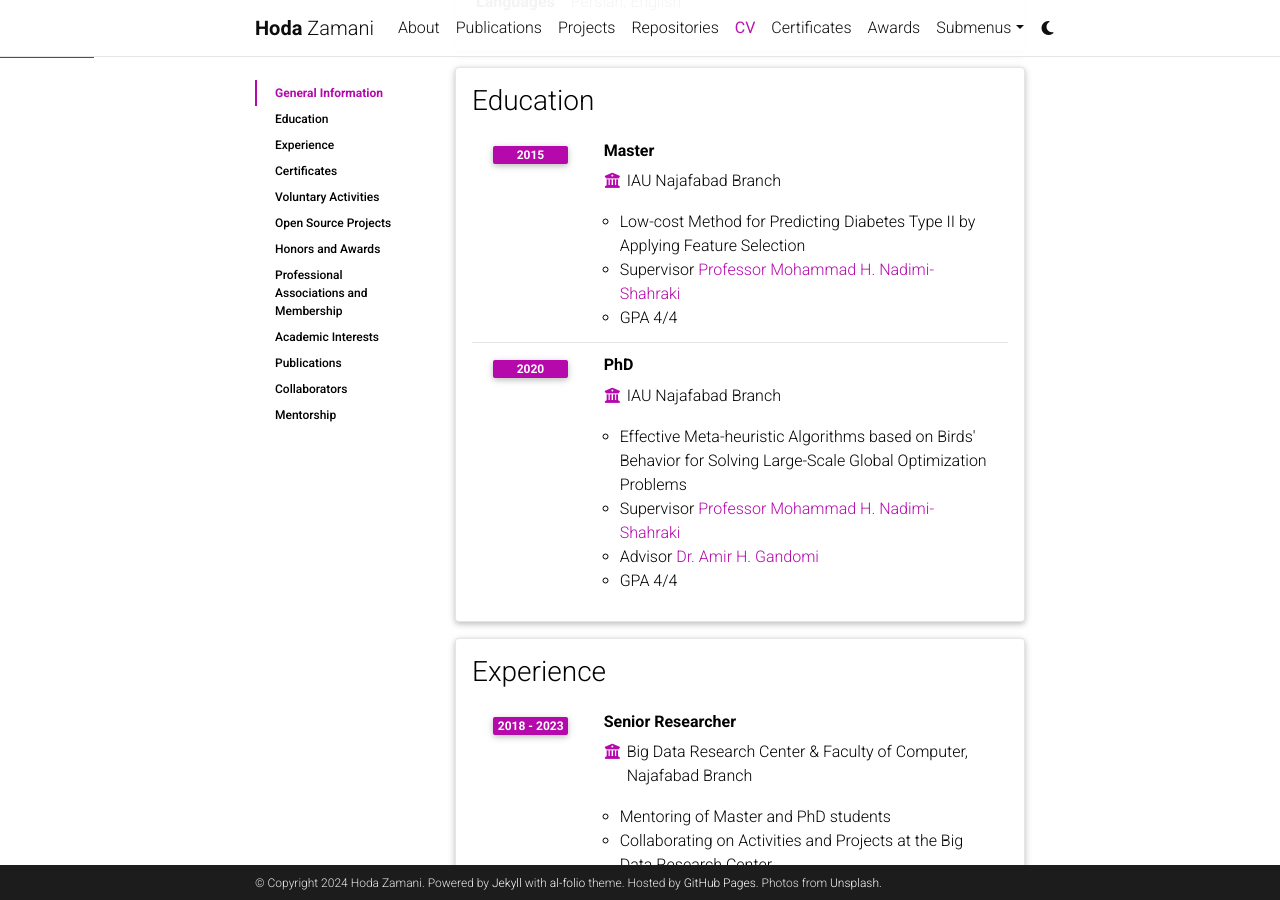
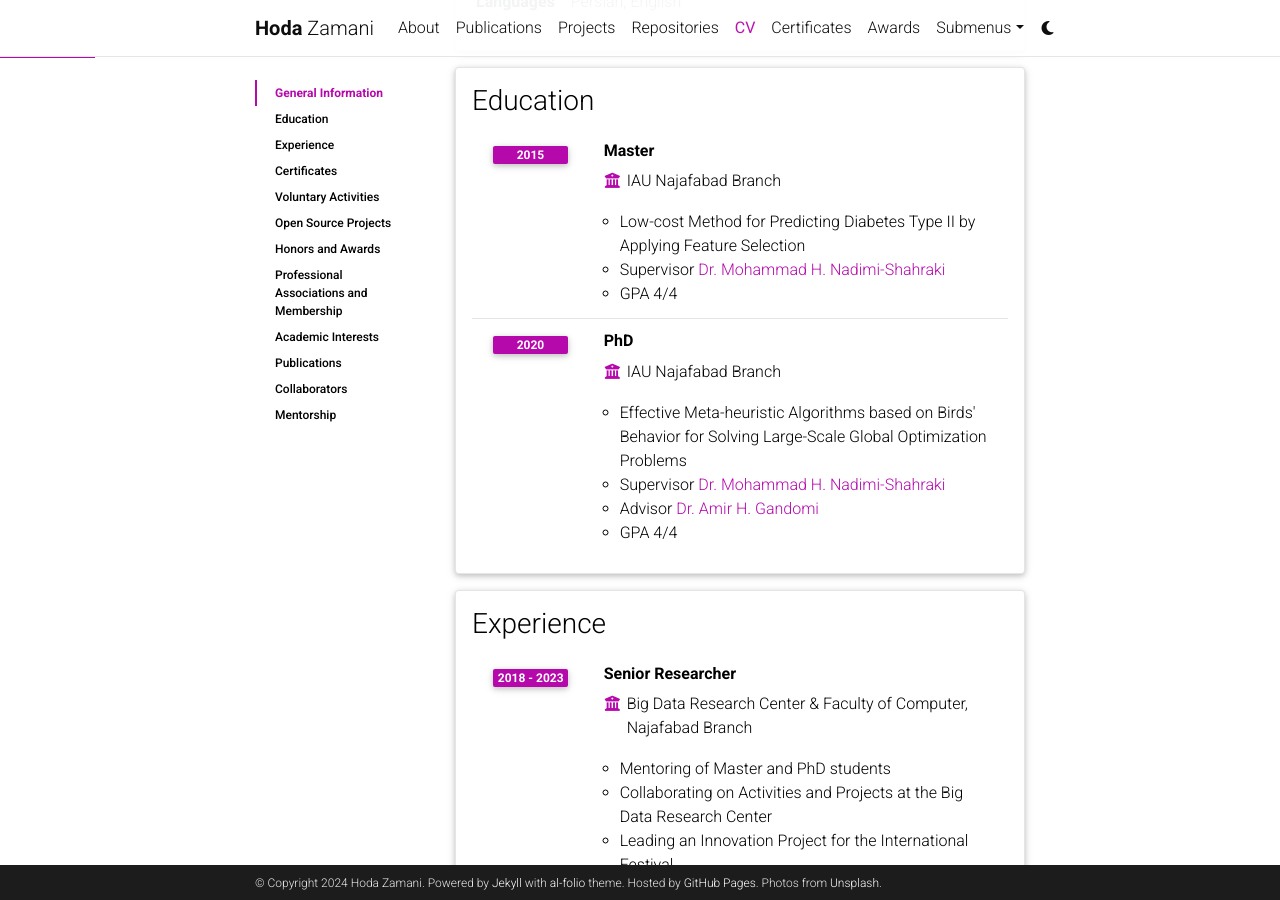
Before and after one commit to HodaZamani/HodaZamani.github.io, a Jekyll site: the page built from _pages/cv.md, in a window 1280 px wide and 900 px high, scrolled down 323 px. Built offline with Jekyll 4.4.1, drawn with Linux system fonts in a browser that asks for light colours; comment, search, counter and statistics services are not loaded; a style sheet for code colours, icons or effects is not loaded.

Commit message:
Update cv.yml

```diff
--- a/_data/cv.yml
+++ b/_data/cv.yml
@@ -13,14 +13,14 @@
       year: 2015
       description:
         - Low-cost Method for Predicting Diabetes Type II by Applying Feature Selection
-        - Supervisor <a href="https://scholar.google.com/citations?user=sT0YnDIAAAAJ&hl=en">Professor Mohammad H. Nadimi-Shahraki</a>
+        - Supervisor <a href="https://scholar.google.com/citations?user=sT0YnDIAAAAJ&hl=en">Dr. Mohammad H. Nadimi-Shahraki</a>
         - GPA 4/4
     - title: PhD
       institution: IAU Najafabad Branch
       year: 2020
       description:
         - Effective Meta-heuristic Algorithms based on Birds' Behavior for Solving Large-Scale Global Optimization Problems
-        - Supervisor <a href="https://scholar.google.com/citations?user=sT0YnDIAAAAJ&hl=en">Professor Mohammad H. Nadimi-Shahraki</a>
+        - Supervisor <a href="https://scholar.google.com/citations?user=sT0YnDIAAAAJ&hl=en">Dr. Mohammad H. Nadimi-Shahraki</a>
         - Advisor <a href="https://scholar.google.com/citations?user=VMf3wfMAAAAJ&hl=en">Dr. Amir H. Gandomi</a>
         - GPA 4/4
 - title: Experience
```
